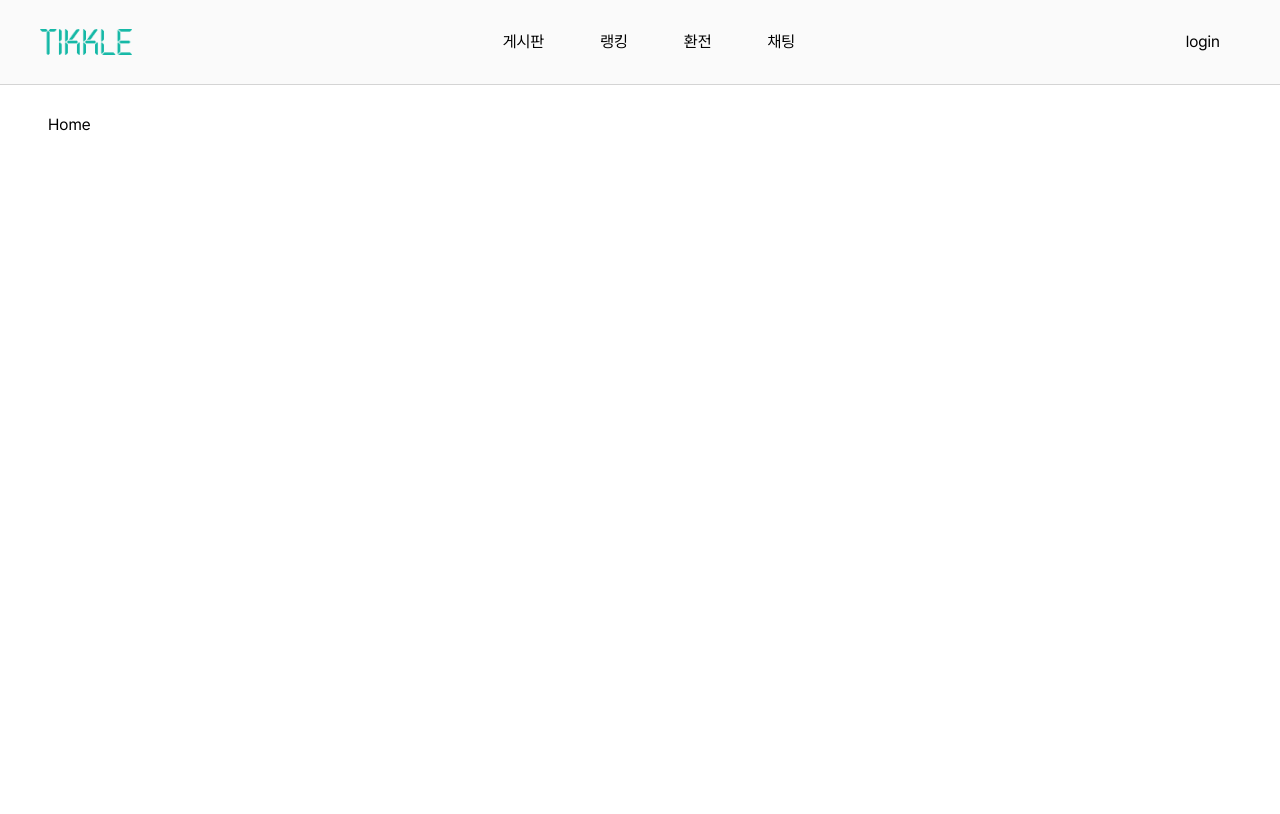
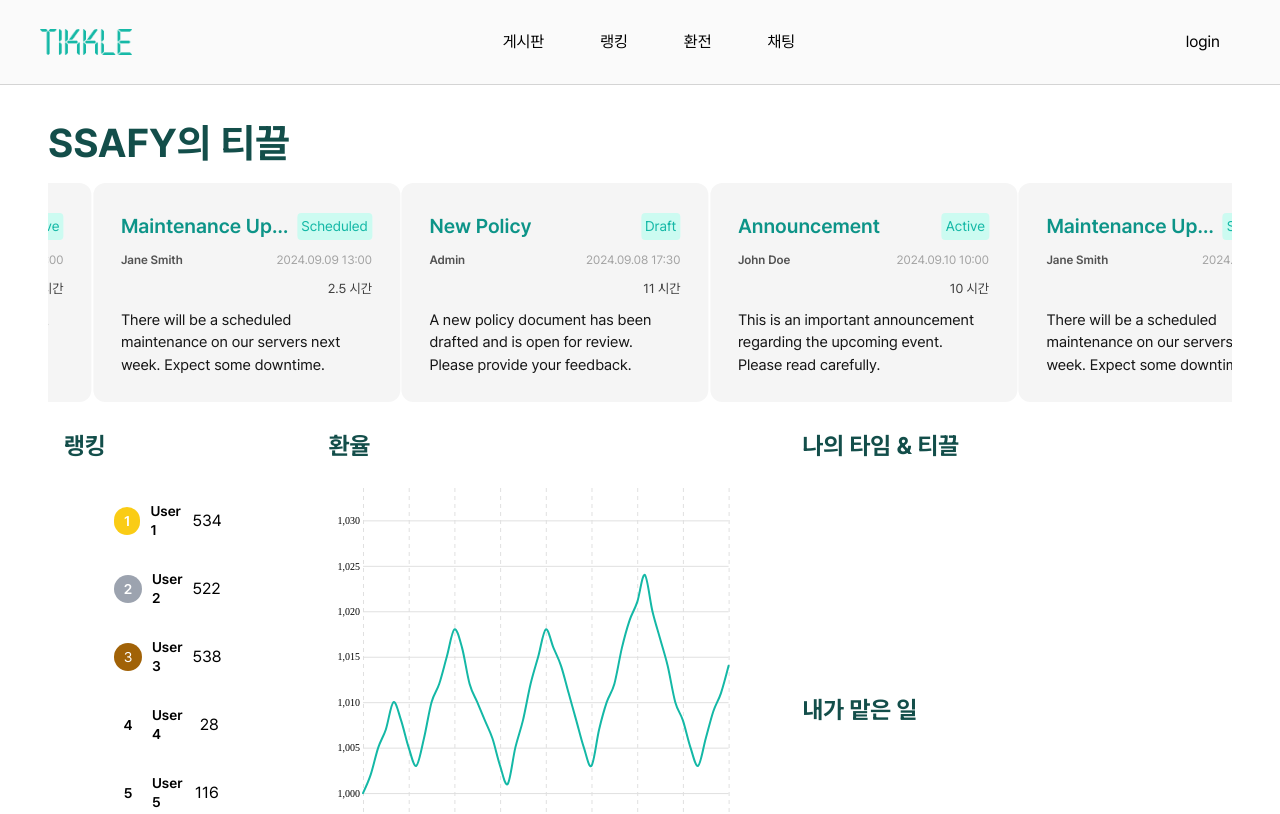
Before and after one commit to tikkle-a501/tikkle, a Next.js app in the folder front/tikkle/: page /home in a window 1280 px wide. Shown: the top 814 px of the page. Built offline with nearby package versions, Linux system fonts and the light colour scheme.

Commit message:
메인페이지 마크업 (현재 error는 랜덤함수 때문이니까 무시해도됨) 추후 마이페이지 부분만 합치면 될 듯
S11P21A501-179

```diff
--- a/front/tikkle/package.json
+++ b/front/tikkle/package.json
@@ -17,6 +17,7 @@
     "pretendard": "^1.3.9",
     "react": "^18",
     "react-dom": "^18",
+    "swiper": "^11.1.14",
     "zustand": "^4.5.5"
   },
   "devDependencies": {
--- /dev/null
+++ b/front/tikkle/src/app/home/custom-swiper.css
@@ -0,0 +1,10 @@
+/* Swiper Scrollbar 스타일링 */
+.swiper-scrollbar {
+  background-color: #e0e0e0; /* 스크롤바 배경색 */
+  height: 8px; /* 스크롤바 높이 */
+}
+
+.swiper-scrollbar-drag {
+  background-color: #0d9488; /* 스크롤바의 드래그 핸들 색상 */
+  border-radius: 10px; /* 모서리를 둥글게 */
+}
--- a/front/tikkle/src/app/home/page.tsx
+++ b/front/tikkle/src/app/home/page.tsx
@@ -1,3 +1,217 @@
+"use client";
+import BoardCard from "@/components/card/BoardCard";
+import { Swiper, SwiperSlide } from "swiper/react";
+import { Autoplay, Scrollbar } from "swiper/modules";
+import "swiper/css";
+import "swiper/css/scrollbar";
+import "./custom-swiper.css";
+import Chart from "@/components/chart/Chart";
+import RankList from "@/components/list/RankList";
 export default function Home() {
-  return <div>Home</div>;
+  const rankData = Array.from({ length: 10 }, (_, i) => {
+    const rankNumber = i + 1;
+    let rank: "first" | "second" | "third" | "others";
+    const size: "s" = "s";
+
+    if (rankNumber === 1) {
+      rank = "first";
+    } else if (rankNumber === 2) {
+      rank = "second";
+    } else if (rankNumber === 3) {
+      rank = "third";
+    } else {
+      rank = "others";
+    }
+
+    return {
+      size,
+      rank,
+      rankNumber,
+      name: `User ${rankNumber}`,
+      tikkle: Math.floor(Math.random() * 1000),
+      count: Math.floor(Math.random() * 500),
+      success: Math.floor(Math.random() * 300),
+    };
+  });
+  const testCards = [
+    {
+      title: "Announcement",
+      status: "Active",
+      writer: "John Doe",
+      createdAt: "2024.09.10 10:00",
+      time: "10",
+      context:
+        "This is an important announcement regarding the upcoming event. Please read carefully.",
+    },
+    {
+      title: "Maintenance Update",
+      status: "Scheduled",
+      writer: "Jane Smith",
+      createdAt: "2024.09.09 13:00",
+      time: "2.5",
+      context:
+        "There will be a scheduled maintenance on our servers next week. Expect some downtime.",
+    },
+    {
+      title: "New Policy",
+      status: "Draft",
+      writer: "Admin",
+      createdAt: "2024.09.08 17:30",
+      time: "11",
+      context:
+        "A new policy document has been drafted and is open for review. Please provide your feedback.",
+    },
+    {
+      title: "Announcement",
+      status: "Active",
+      writer: "John Doe",
+      createdAt: "2024.09.10 10:00",
+      time: "10",
+      context:
+        "This is an important announcement regarding the upcoming event. Please read carefully.",
+    },
+    {
+      title: "Maintenance Update",
+      status: "Scheduled",
+      writer: "Jane Smith",
+      createdAt: "2024.09.09 13:00",
+      time: "2.5",
+      context:
+        "There will be a scheduled maintenance on our servers next week. Expect some downtime.",
+    },
+    {
+      title: "New Policy",
+      status: "Draft",
+      writer: "Admin",
+      createdAt: "2024.09.08 17:30",
+      time: "11",
+      context:
+        "A new policy document has been drafted and is open for review. Please provide your feedback.",
+    },
+    {
+      title: "Announcement",
+      status: "Active",
+      writer: "John Doe",
+      createdAt: "2024.09.10 10:00",
+      time: "10",
+      context:
+        "This is an important announcement regarding the upcoming event. Please read carefully.",
+    },
+    {
+      title: "Maintenance Update",
+      status: "Scheduled",
+      writer: "Jane Smith",
+      createdAt: "2024.09.09 13:00",
+      time: "2.5",
+      context:
+        "There will be a scheduled maintenance on our servers next week. Expect some downtime.",
+    },
+    {
+      title: "New Policy",
+      status: "Draft",
+      writer: "Admin",
+      createdAt: "2024.09.08 17:30",
+      time: "11",
+      context:
+        "A new policy document has been drafted and is open for review. Please provide your feedback.",
+    },
+    {
+      title: "Announcement",
+      status: "Active",
+      writer: "John Doe",
+      createdAt: "2024.09.10 10:00",
+      time: "10",
+      context:
+        "This is an important announcement regarding the upcoming event. Please read carefully.",
+    },
+    {
+      title: "Maintenance Update",
+      status: "Scheduled",
+      writer: "Jane Smith",
+      createdAt: "2024.09.09 13:00",
+      time: "2.5",
+      context:
+        "There will be a scheduled maintenance on our servers next week. Expect some downtime.",
+    },
+    {
+      title: "New Policy",
+      status: "Draft",
+      writer: "Admin",
+      createdAt: "2024.09.08 17:30",
+      time: "11",
+      context:
+        "A new policy document has been drafted and is open for review. Please provide your feedback.",
+    },
+  ];
+
+  return (
+    <div className="flex w-full flex-col items-start gap-10">
+      <div className="w-full text-40 font-bold text-teal900">SSAFY의 티끌</div>
+      {/* 공고 슬라이드 */}
+      <div className="w-full">
+        <Swiper
+          spaceBetween={50}
+          slidesPerView={4}
+          grabCursor={true}
+          modules={[Autoplay, Scrollbar]} // Autoplay 모듈 추가
+          loop={true}
+          autoplay={{
+            delay: 0, // 딜레이 없이
+            disableOnInteraction: false,
+          }}
+          speed={10000} // 슬라이드 전환 속도를 느리게 설정
+          scrollbar={{ draggable: true, hide: true }} // 드래그 가능한 스크롤바 설정
+        >
+          {testCards.map((card, index) => (
+            <SwiperSlide key={index}>
+              <BoardCard
+                boardId="1"
+                title={card.title}
+                status={card.status}
+                writer={card.writer}
+                createdAt={card.createdAt}
+                time={card.time}
+                context={card.context}
+              />
+            </SwiperSlide>
+          ))}
+        </Swiper>
+      </div>
+      {/* 랭킹, 환율, 마이페이지가 들어갈 하단 div */}
+      <div className="flex h-[544px] w-full items-start gap-28 pt-16">
+        {/* 랭킹 */}
+        <div className="h-full w-1/5">
+          <div className="px-16 text-24 font-700 text-teal900">랭킹</div>
+          <div className="flex flex-col items-start justify-center gap-10 px-56 py-28">
+            {rankData.map((data) => (
+              <RankList
+                key={data.rankNumber}
+                size={data.size}
+                rank={data.rank}
+                rankNumber={data.rankNumber}
+                name={data.name}
+                tikkle={data.tikkle}
+                count={data.count}
+                success={data.success}
+              />
+            ))}
+          </div>
+        </div>
+        {/* 환율 */}
+        <div className="h-full w-2/5">
+          <div className="px-16 text-24 font-700 text-teal900">환율</div>
+          <Chart />
+        </div>
+        {/* 마이페이지 */}
+        <div className="h-full w-2/5">
+          <div className="h-1/2 px-16 text-24 font-700 text-teal900">
+            나의 타임 & 티끌
+          </div>
+          <div className="h-1/2 px-16 text-24 font-700 text-teal900">
+            내가 맡은 일
+          </div>
+        </div>
+      </div>
+    </div>
+  );
 }
```
Also changed, not shown: 1 other file (tests, documents, lock files or other folders).
